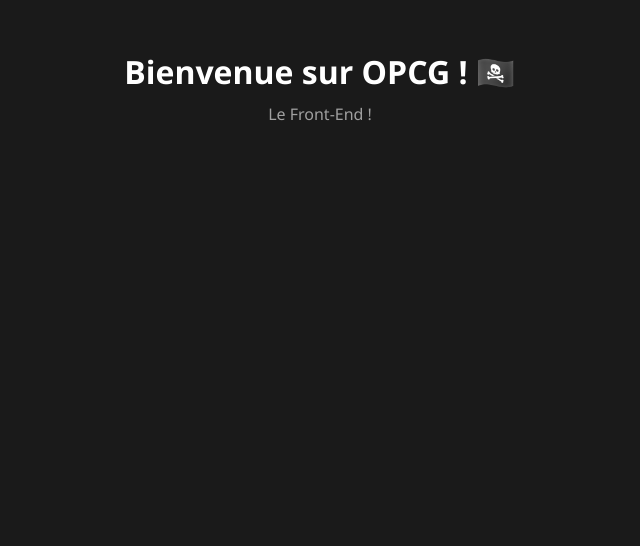
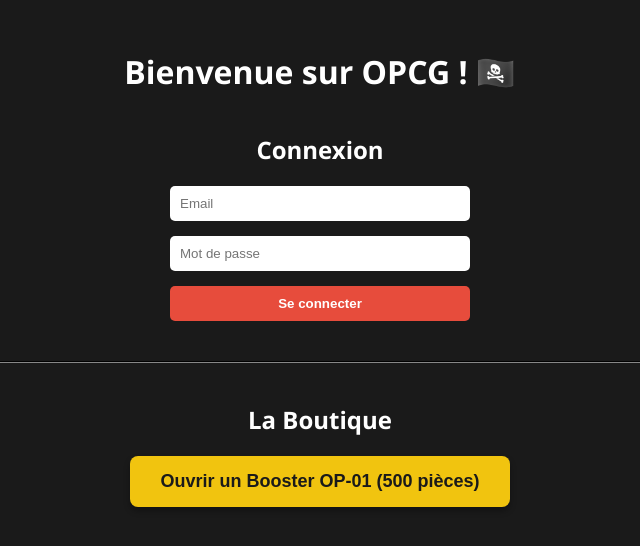
Before and after one commit to Enzodero17/OPCG, a React (Vite) app in the folder front-opcg/: page / in a window 1280 px wide. Shown: the top 546 px of the page, without its empty margins (320-960 px from the left). Built offline with nearby package versions, Linux system fonts and the light colour scheme.

Commit message:
Ajout des components connexion et ouverture de boosters.

```diff
--- a/front-opcg/package.json
+++ b/front-opcg/package.json
@@ -10,6 +10,7 @@
     "preview": "vite preview"
   },
   "dependencies": {
+    "axios": "^1.13.6",
     "react": "^19.2.4",
     "react-dom": "^19.2.4"
   },
--- a/front-opcg/src/App.jsx
+++ b/front-opcg/src/App.jsx
@@ -1,8 +1,13 @@
+import Login from "./components/Login.jsx";
+import BoosterOpener from "./components/BoosterOpener.jsx";
+
 function App() {
   return (
       <div>
         <h1>Bienvenue sur OPCG ! 🏴‍☠️</h1>
-        <p>Le Front-End !</p>
+        <Login />
+          <hr style={{ margin: '40px auto', width: '80%', borderColor: '#333' }} />
+          <BoosterOpener />
       </div>
   )
 }
--- /dev/null
+++ b/front-opcg/src/api/axiosConfig.js
@@ -0,0 +1,26 @@
+import axios from 'axios';
+
+// Instance Axios préconfigurée
+const api = axios.create({
+    baseURL: 'http://localhost:8080/api', // Backend
+    headers: {
+        'Content-Type': 'application/json',
+    }
+})
+
+// Avant chaque requête, on vérifie le token
+api.interceptors.request.use(
+    (config) => {
+        const token = localStorage.getItem('jwt_token');
+
+        if (token) {
+            config.headers['Authorization'] = `Bearer ${token}`;
+        }
+        return config;
+    },
+    (error) => {
+        return Promise.reject(error);
+    }
+);
+
+export default api;
--- /dev/null
+++ b/front-opcg/src/components/BoosterOpener.jsx
@@ -0,0 +1,98 @@
+import { useState } from 'react';
+import api from '../api/axiosConfig';
+
+function BoosterOpener() {
+    const [cards, setCards] = useState([]); // Les cartes du booster
+    const [message, setMessage] = useState('');
+    const [loading, setLoading] = useState(false); // Pour faire patienter le joueur pendant l'animation
+
+    const openBooster = async () => {
+        const userId = localStorage.getItem('user_id');
+
+        if (!userId) {
+            setMessage("Erreur : Tu dois te connecter d'abord !");
+            return;
+        }
+
+        setLoading(true);
+        setMessage('');
+        setCards([]);
+
+        try {
+            const response = await api.get(`/boosters/open/OP-01/${userId}`);
+
+            // On sauvegarde les cartes renvoyées par Java
+            setCards(response.data);
+            setMessage("Booster ouvert avec succès !");
+
+        } catch (error) {
+            setMessage("Erreur : Pas assez de pièces ou problème serveur.", error);
+        } finally {
+            setLoading(false);
+        }
+    };
+
+    return (
+        <div style={{ marginTop: '40px', textAlign: 'center' }}>
+            <h2>La Boutique</h2>
+
+            <button
+                onClick={openBooster}
+                disabled={loading}
+                style={{
+                    padding: '15px 30px',
+                    fontSize: '18px',
+                    cursor: loading ? 'not-allowed' : 'pointer',
+                    backgroundColor: loading ? '#7f8c8d' : '#f1c40f',
+                    color: '#1a1a1a',
+                    border: 'none',
+                    borderRadius: '8px',
+                    fontWeight: 'bold',
+                    marginTop: '20px',
+                    boxShadow: '0 4px 6px rgba(0,0,0,0.3)'
+                }}
+            >
+                {loading ? 'Déchirure de l\'emballage...' : 'Ouvrir un Booster OP-01 (500 pièces)'}
+            </button>
+
+            {message && <p style={{ marginTop: '20px', fontWeight: 'bold' }}>{message}</p>}
+
+            {/* Le tapis de jeu où les cartes vont s'afficher */}
+            <div style={{
+                display: 'flex',
+                flexWrap: 'wrap',
+                gap: '15px',
+                justifyContent: 'center',
+                marginTop: '30px',
+                padding: '20px'
+            }}>
+                {/* On boucle sur les cartes reçues pour les dessiner une par une */}
+                {cards.map((variant, index) => (
+                    <div key={index} style={{
+                        width: '140px',
+                        height: '200px',
+                        backgroundColor: '#2c3e50',
+                        border: '3px solid #ecf0f1',
+                        borderRadius: '10px',
+                        display: 'flex',
+                        flexDirection: 'column',
+                        justifyContent: 'center',
+                        alignItems: 'center',
+                        padding: '10px',
+                        boxShadow: '0 4px 8px rgba(0,0,0,0.5)'
+                    }}>
+                        <span style={{ fontSize: '30px' }}>🃏</span>
+                        <p style={{ fontSize: '12px', marginTop: '15px', textAlign: 'center', fontWeight: 'bold' }}>
+                            {variant.card?.name || 'Nom Inconnu'}
+                        </p>
+                        <p style={{ fontSize: '11px', color: '#f1c40f', marginTop: '5px' }}>
+                            {variant.rarity || 'Rareté Inconnue'}
+                        </p>
+                    </div>
+                ))}
+            </div>
+        </div>
+    );
+}
+
+export default BoosterOpener;
--- /dev/null
+++ b/front-opcg/src/components/Login.jsx
@@ -0,0 +1,69 @@
+import { useState } from 'react';
+import api from '../api/axiosConfig';
+
+function Login() {
+    const [email, setEmail] = useState('');
+    const [password, setPassword] = useState('');
+    const [message, setMessage] = useState(''); // Message de succès ou d'erreur
+
+    // Clique sur "Se connecter"
+    const handleLogin = async (e) => {
+        e.preventDefault(); // Empêche la page de se recharger
+
+        try {
+            const response = await api.post('/auth/login', {
+                email: email,
+                password: password
+            });
+
+            // Si Java dit "OK 200"
+            const token = response.data.token;
+            const userId = response.data.userId;
+
+            // On sauvegarde dans la mémoire du navigateur
+            localStorage.setItem('jwt_token', token);
+            localStorage.setItem('user_id', userId);
+
+            setMessage('Connexion réussie ! Badge récupéré.');
+
+        } catch (error) {
+            // Si Java dit "403 Forbidden" ou "404 Not Found"
+            setMessage('Erreur : Identifiants incorrects. ', error);
+        }
+    };
+
+    return (
+        <div style={{ marginTop: '40px' }}>
+            <h2 style={{ textAlign: 'center' }}>Connexion</h2>
+
+            <form onSubmit={handleLogin} style={{ display: 'flex', flexDirection: 'column', width: '300px', margin: '20px auto', gap: '15px' }}>
+                <input
+                    type="email"
+                    placeholder="Email"
+                    value={email}
+                    onChange={(e) => setEmail(e.target.value)}
+                    required
+                    style={{ padding: '10px', borderRadius: '5px', border: 'none' }}
+                />
+
+                <input
+                    type="password"
+                    placeholder="Mot de passe"
+                    value={password}
+                    onChange={(e) => setPassword(e.target.value)}
+                    required
+                    style={{ padding: '10px', borderRadius: '5px', border: 'none' }}
+                />
+
+                <button type="submit" style={{ padding: '10px', cursor: 'pointer', backgroundColor: '#e74c3c', color: 'white', border: 'none', borderRadius: '5px', fontWeight: 'bold' }}>
+                    Se connecter
+                </button>
+            </form>
+
+            {/* On affiche le message seulement s'il y en a un */}
+            {message && <p style={{ textAlign: 'center', fontWeight: 'bold' }}>{message}</p>}
+        </div>
+    );
+}
+
+export default Login;
```
Also changed, not shown: 1 other file (tests, documents, lock files or other folders).
